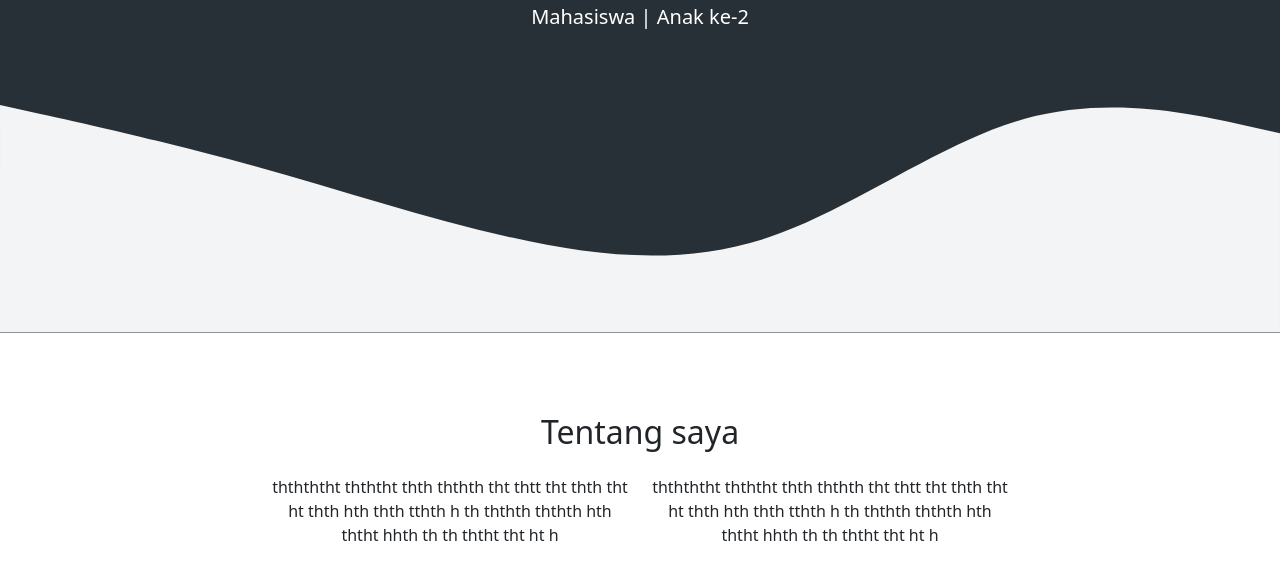
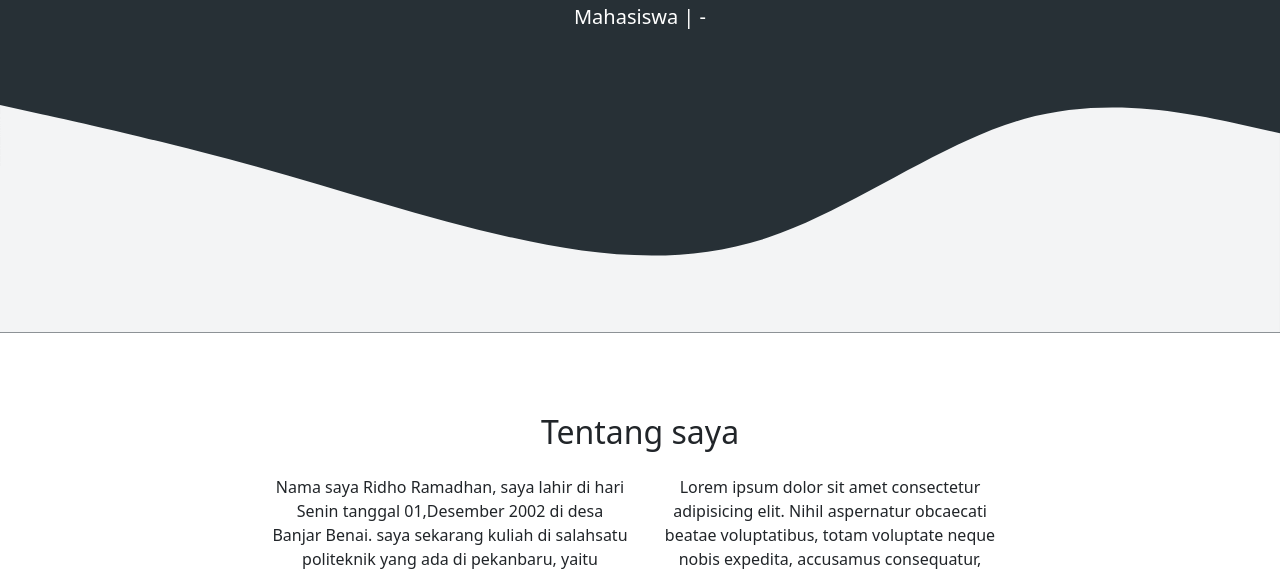
Before and after one commit to Senku07543/RidhoRamadhan.github.io, a plain HTML site: page index.html in a window 1280 px wide. Shown: the part 369-944 px from the top of the page. Drawn offline with nearby package versions, Linux system fonts and the light colour scheme.

Commit message:
Mengubah deskripsi tentang

```diff
--- a/index.html
+++ b/index.html
@@ -43,7 +43,7 @@
 <section class="jumbotron text-center">
   <img src="img/do.jpg" width="200" class="rounded-circle img-thumbnail">
   <h1 class="display-4">Ridho Ramadhan</h1>
-  <p class="lead">Mahasiswa | Anak ke-2</p>
+  <p class="lead">Mahasiswa | -</p>
  <svg xmlns="http://www.w3.org/2000/svg" viewBox="0 0 1440 320"><path fill="#f3f4f5" fill-opacity="1" d="M0,64L48,74.7C96,85,192,107,288,133.3C384,160,480,192,576,213.3C672,235,768,245,864,213.3C960,181,1056,107,1152,80C1248,53,1344,75,1392,85.3L1440,96L1440,320L1392,320C1344,320,1248,320,1152,320C1056,320,960,320,864,320C768,320,672,320,576,320C480,320,384,320,288,320C192,320,96,320,48,320L0,320Z"></path></svg>
 </section>
 <!-- akhir jumbotron -->
@@ -57,10 +57,12 @@
   </div>
   <div class="row justify-content-center text-center ">
     <div class="col-4 mb-3">
-      <p>ththththt thththt thth ththth tht thtt tht thth tht ht thth hth thth tthth h th ththth ththth hth  ththt hhth th th ththt tht ht h</p>
+      <p>Nama saya Ridho Ramadhan, saya lahir di hari Senin tanggal 01,Desember 2002 di desa Banjar Benai.
+        saya sekarang kuliah di salahsatu politeknik yang ada di pekanbaru, yaitu politeknik LP3I Pekanbaru yang beralamat di Jl. Taman Sari tangkerang Selatan.
+      </p>
     </div>
     <div class="col-4 mb-3">
-      <p>ththththt thththt thth ththth tht thtt tht thth tht ht thth hth thth tthth h th ththth ththth hth  ththt hhth th th ththt tht ht h</p>
+      <p>Lorem ipsum dolor sit amet consectetur adipisicing elit. Nihil aspernatur obcaecati beatae voluptatibus, totam voluptate neque nobis expedita, accusamus consequatur, pariatur debitis molestias! Officia, quisquam.</p>
     </div>
   </div>
   </div>
```
